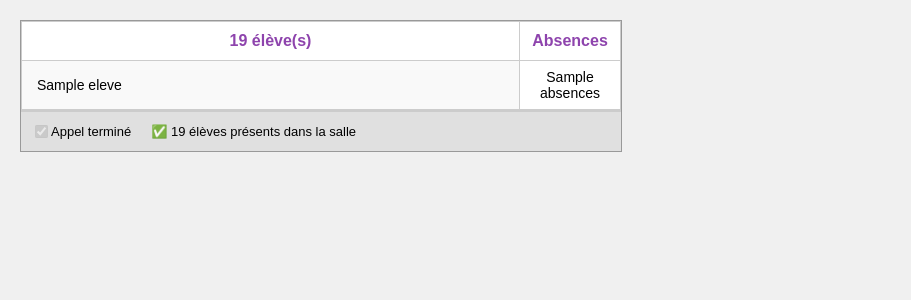
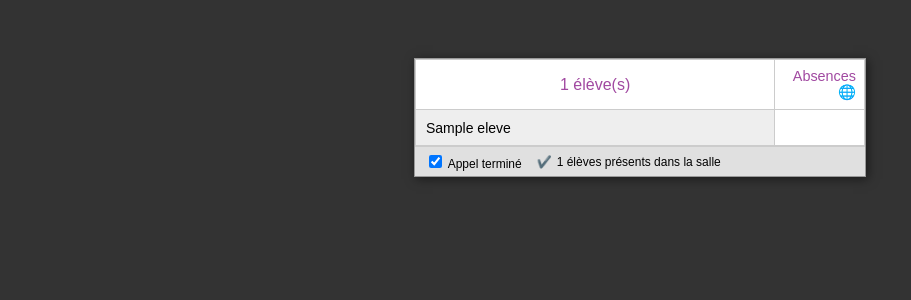
Before and after one commit to eliot-maker/coachbus-python, a Flask app: template templates/index.html in a window 1280 px wide. Shown: the top 300 px of the page, without its empty margins (0-911 px from the left). Run offline with Flask 3, Linux system fonts and the light colour scheme; the template is opened without the code that fills it: most values are stand-ins (such as "Sample title", 1, 10 or a date in 2020); parts of the project's set-up code (start-up, migrations or seed data) failed here and were passed over.

Commit message:
Add files via upload

```diff
--- a/app.py
+++ b/app.py
@@ -1,23 +1,48 @@
-from flask import Flask, render_template
+import sqlite3
+from flask import Flask, render_template, request, redirect, url_for
 import os
+import sys
 
 app = Flask(__name__)
+DB_PATH = 'eleves.db'
+
+def init_db():
+    with sqlite3.connect(DB_PATH) as conn:
+        conn.execute('''CREATE TABLE IF NOT EXISTS eleves
+                        (id INTEGER PRIMARY KEY AUTOINCREMENT,
+                         nom TEXT NOT None,
+                         absences INTEGER DEFAULT 0)''')
+
+# --- FONCTION CMD POUR AJOUTER DES ELEVES ---
+def ajouter_eleve_cmd():
+    print("--- AJOUT D'ÉLÈVE ---")
+    nom = input("Nom de l'élève : ")
+    if nom:
+        with sqlite3.connect(DB_PATH) as conn:
+            conn.execute("INSERT INTO eleves (nom) VALUES (?)", (nom,))
+        print(f"✅ {nom} ajouté avec succès !")
+    else:
+        print("❌ Nom invalide.")
 
 @app.route('/')
 def index():
-    # Liste d'élèves pour l'exemple
-    # On peut ajouter un champ 'absent' ou 'alerte' pour le style
-    eleves = [
-        {"nom": "ALBERT Tressy", "absences": ""},
-        {"nom": "ALVES Ines", "absences": ""},
-        {"nom": "ALVES Lea", "absences": ""},
-        {"nom": "BALMES Clémence", "absences": ""},
-        {"nom": "BAYNAT Lilian", "absences": ""},
-        {"nom": "LAVAYSSE Firmin", "absences": "1", "alerte": True},
-        {"nom": "ROBIN Lana", "absences": ""},
-    ]
+    with sqlite3.connect(DB_PATH) as conn:
+        conn.row_factory = sqlite3.Row
+        eleves = conn.execute("SELECT * FROM eleves ORDER BY nom ASC").fetchall()
     return render_template('index.html', eleves=eleves)
 
+@app.route('/toggle_absence/<int:id>')
+def toggle_absence(id):
+    with sqlite3.connect(DB_PATH) as conn:
+        # Alterne entre 0 et 1 absence pour le clic interactif
+        conn.execute("UPDATE eleves SET absences = CASE WHEN absences = 0 THEN 1 ELSE 0 END WHERE id = ?", (id,))
+    return redirect(url_for('index'))
+
 if __name__ == '__main__':
-    port = int(os.environ.get("PORT", 5000))
-    app.run(host='0.0.0.0', port=port)
+    init_db()
+    # Si on tape "python app.py add" dans le CMD
+    if len(sys.argv) > 1 and sys.argv[1] == 'add':
+        ajouter_eleve_cmd()
+    else:
+        port = int(os.environ.get("PORT", 5000))
+        app.run(host='0.0.0.0', port=port, debug=True)
--- a/static/style.css
+++ b/static/style.css
@@ -1,59 +1,67 @@
 body {
-    font-family: Arial, sans-serif;
-    background-color: #f0f0f0;
-    margin: 20px;
+    background-color: #333; /* Fond sombre pour faire ressortir la fenêtre */
+    display: flex;
+    justify-content: center;
+    padding-top: 50px;
+    font-family: sans-serif;
 }
 
-.container {
-    max-width: 600px;
-    background: white;
+.window {
+    width: 450px;
+    background-color: #f0f0f0;
     border: 1px solid #999;
+    box-shadow: 2px 2px 10px rgba(0,0,0,0.5);
 }
 
-table {
+.appel-table {
     width: 100%;
     border-collapse: collapse;
+    background-color: #fff;
 }
 
 th {
-    background-color: #ffffff;
-    color: #8e44ad; /* Violet */
-    font-weight: bold;
-    padding: 10px;
     border: 1px solid #ccc;
-    text-align: center;
-}
-
-td {
-    padding: 8px 15px;
-    border: 1px solid #ccc;
-    background-color: #f9f9f9;
-    font-size: 14px;
-}
-
-/* Colonne Absences */
-.col-absences {
-    width: 80px;
-    color: #8e44ad;
-}
-
-.cell-absent {
-    background-color: #ffffff;
-    text-align: center;
-}
-
-/* Style spécifique pour les alertes (ex: Firmin en rouge) */
-.text-red {
-    color: red;
+    padding: 8px;
     font-weight: normal;
 }
 
-/* Barre de validation en bas */
-.footer {
+.header-name { color: #a149a1; text-align: center; width: 80%; }
+.header-abs { color: #a149a1; text-align: right; font-size: 0.9em; }
+
+td {
+    border: 1px solid #ccc;
+    padding: 5px 10px;
+    height: 25px;
+    background-color: #eeeeee; /* Gris clair comme sur l'image */
+}
+
+/* Couleurs alternées ou spécifiques */
+.cell-name { color: #000; font-size: 14px; }
+.is-absent { color: #ff0000; } /* Rouge si absent */
+
+.cell-abs {
+    background-color: #fff;
+    text-align: center;
+    width: 50px;
+}
+
+.status-bar {
     background-color: #e0e0e0;
-    padding: 10px;
-    font-size: 13px;
-    border-top: 2px solid #ccc;
+    border-top: 1px solid #ccc;
+    padding: 5px 10px;
+    display: flex;
+    align-items: center;
+    font-size: 12px;
+}
+
+.status-msg {
+    margin-left: 15px;
     display: flex;
     align-items: center;
 }
+
+.check-icon {
+    color: green;
+    margin-right: 5px;
+    font-weight: bold;
+}
--- a/templates/index.html
+++ b/templates/index.html
@@ -2,37 +2,38 @@
 <html lang="fr">
 <head>
     <meta charset="UTF-8">
-    <meta name="viewport" content="width=device-width, initial-scale=1.0">
-    <title>Liste d'appel</title>
+    <title>Appel</title>
     <link rel="stylesheet" href="{{ url_for('static', filename='style.css') }}">
 </head>
 <body>
 
-<div class="container">
-    <table>
+<div class="window">
+    <table class="appel-table">
         <thead>
             <tr>
-                <th class="col-eleves">19 élève(s)</th>
-                <th class="col-absences">Absences</th>
+                <th class="header-name">{{ eleves|length }} élève(s)</th>
+                <th class="header-abs">Absences <span class="icon">🌐</span></th>
             </tr>
         </thead>
         <tbody>
             {% for eleve in eleves %}
-            <tr>
-                <td class="{{ 'text-red' if eleve.alerte else '' }}">
+            <tr onclick="window.location.href='/toggle_absence/{{ eleve.id }}'" style="cursor:pointer;">
+                <td class="cell-name {{ 'is-absent' if eleve.absences > 0 else '' }}">
                     {{ eleve.nom }}
                 </td>
-                <td class="cell-absent">
-                    {{ eleve.absences }}
+                <td class="cell-abs">
+                    {{ eleve.absences if eleve.absences > 0 else '' }}
                 </td>
             </tr>
             {% endfor %}
         </tbody>
     </table>
 
-    <div class="footer">
-        <input type="checkbox" checked disabled> Appel terminé
-        <span style="margin-left: 20px;">✅ 19 élèves présents dans la salle</span>
+    <div class="status-bar">
+        <label><input type="checkbox" checked> Appel terminé</label>
+        <div class="status-msg">
+            <span class="check-icon">✔️</span> {{ eleves|length }} élèves présents dans la salle
+        </div>
     </div>
 </div>
 
```
